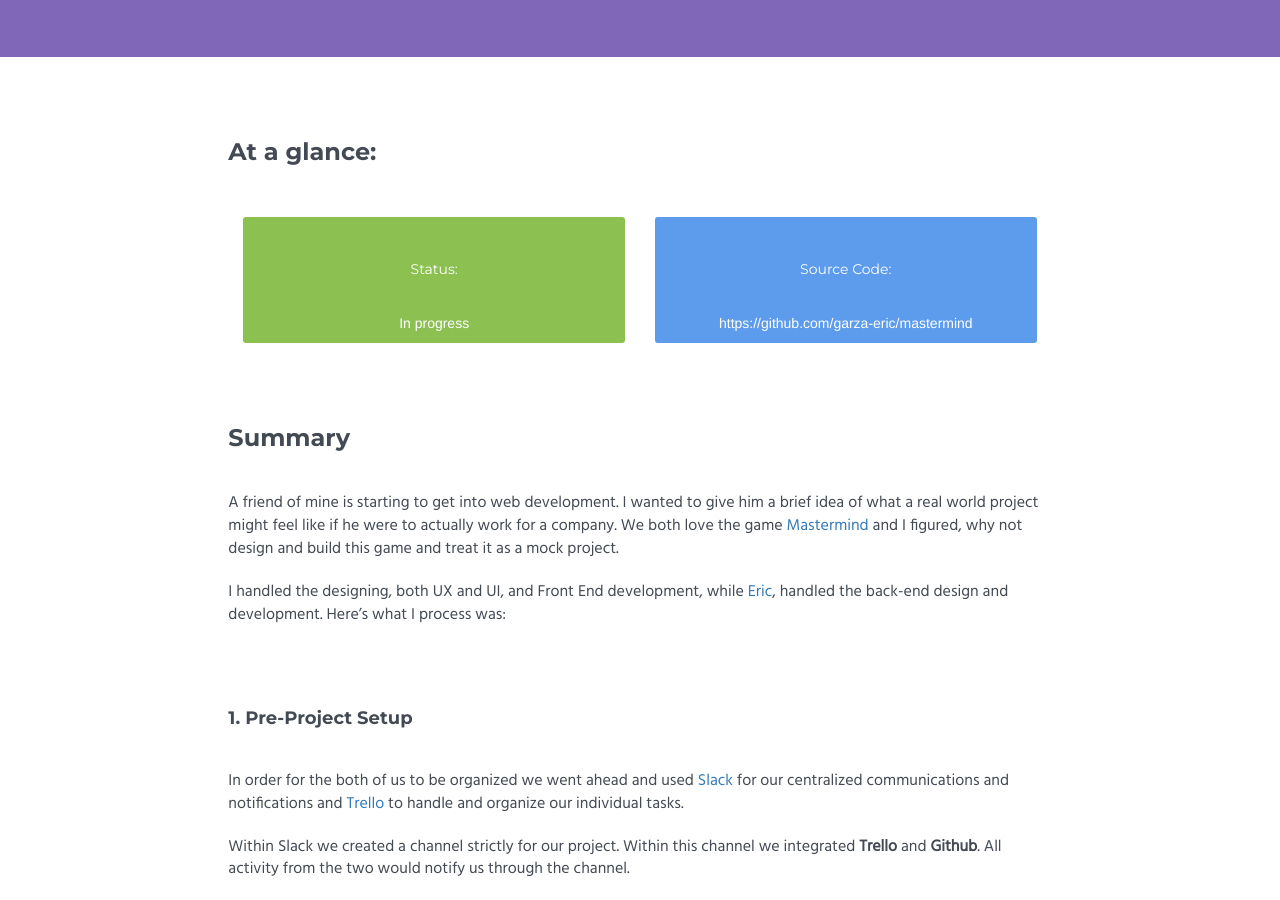
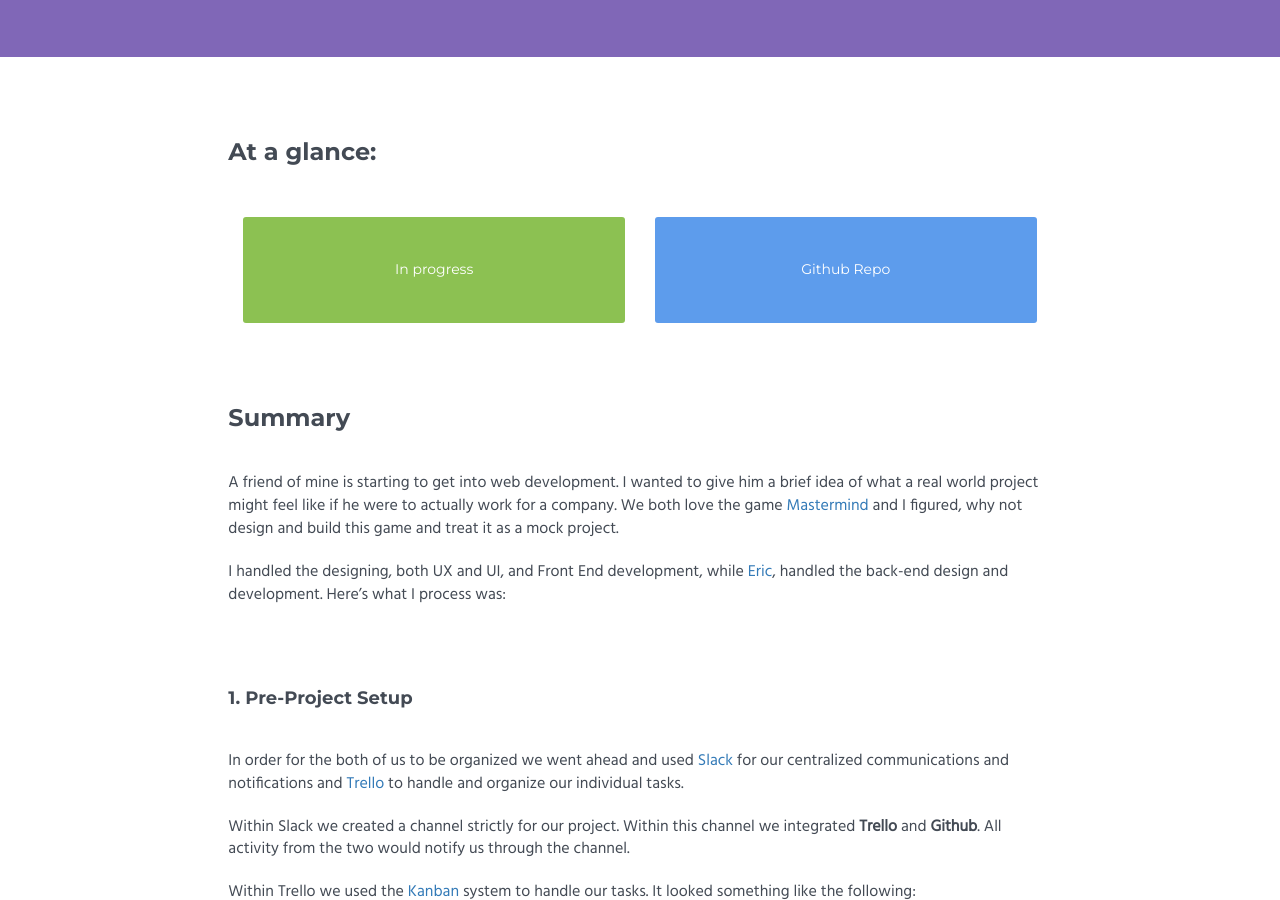
Before and after one commit to torleif-nielsen/enriquezm.github.io, a Jekyll site: the page built from _posts/projects/2016-06-07-mastermind-game-design.md, in a window 1280 px wide and 900 px high, scrolled down 843 px. Built offline with Jekyll 4.4.1, drawn with Linux system fonts in a browser that asks for light colours; comment, search, counter and statistics services are not loaded.

Commit message:
Reduce at a glance boxes information.

```diff
--- a/_layouts/post.html
+++ b/_layouts/post.html
@@ -26,7 +26,7 @@
     <div class="col-xs-12 col-md-8 col-md-offset-2">
       <div class="col-xs-12 col-md-6 text-center">
         <div class="project-glance project-status">
-        <h5>Status: </h5>{{ page.project-status }}
+          <h5>{{ page.project-status }}</h5>
         </div>
       </div>
       {% endif %}
@@ -34,8 +34,7 @@
       <div class="col-xs-12 col-md-6 text-center">
         <a href="{{ page.project-github}}">
         <div class="project-glance project-github">
-        <h5>Source Code: </h5>
-        {{ page.project-github }}
+          <h5>Github Repo </h5>
         </div>
         </a>
       </div>
```
